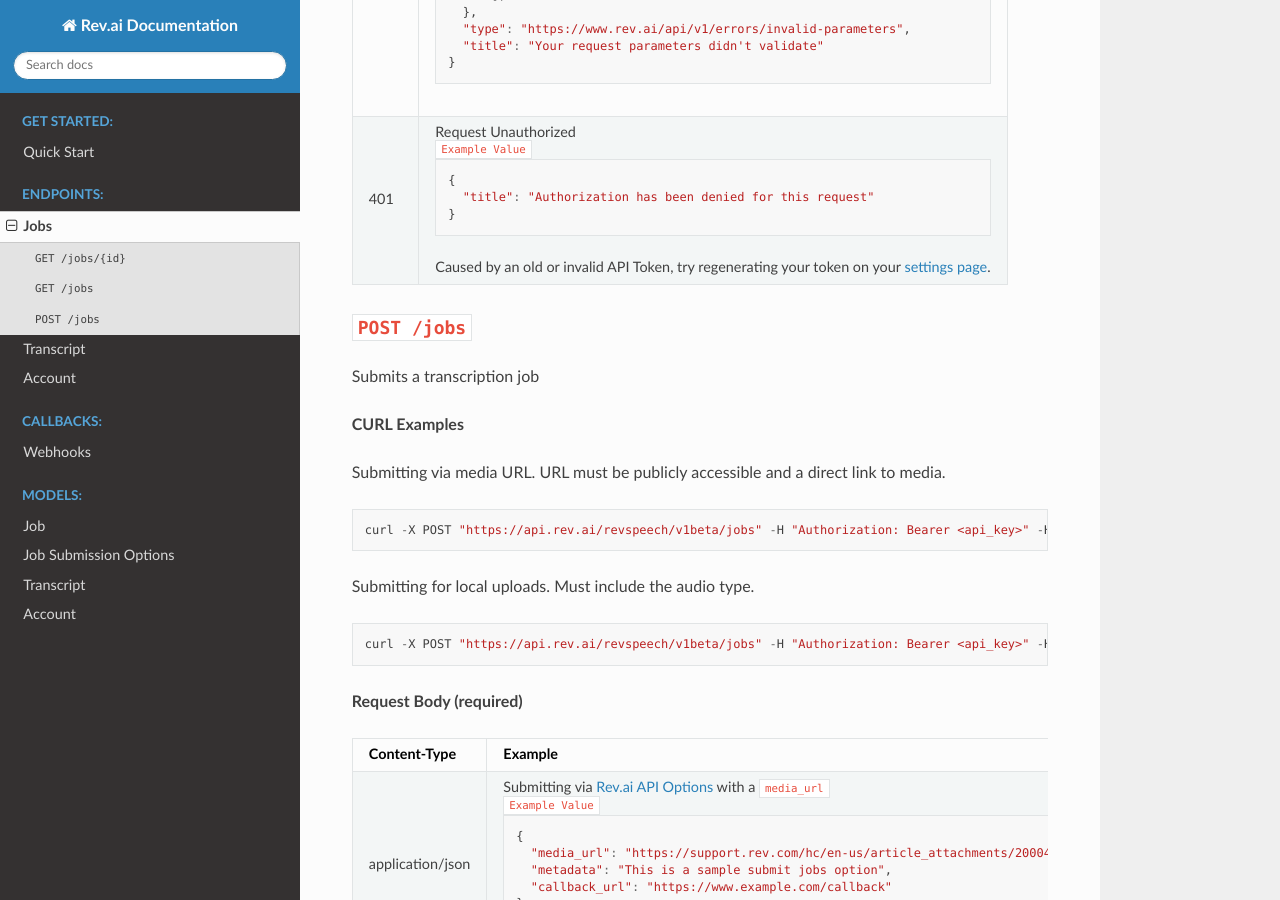
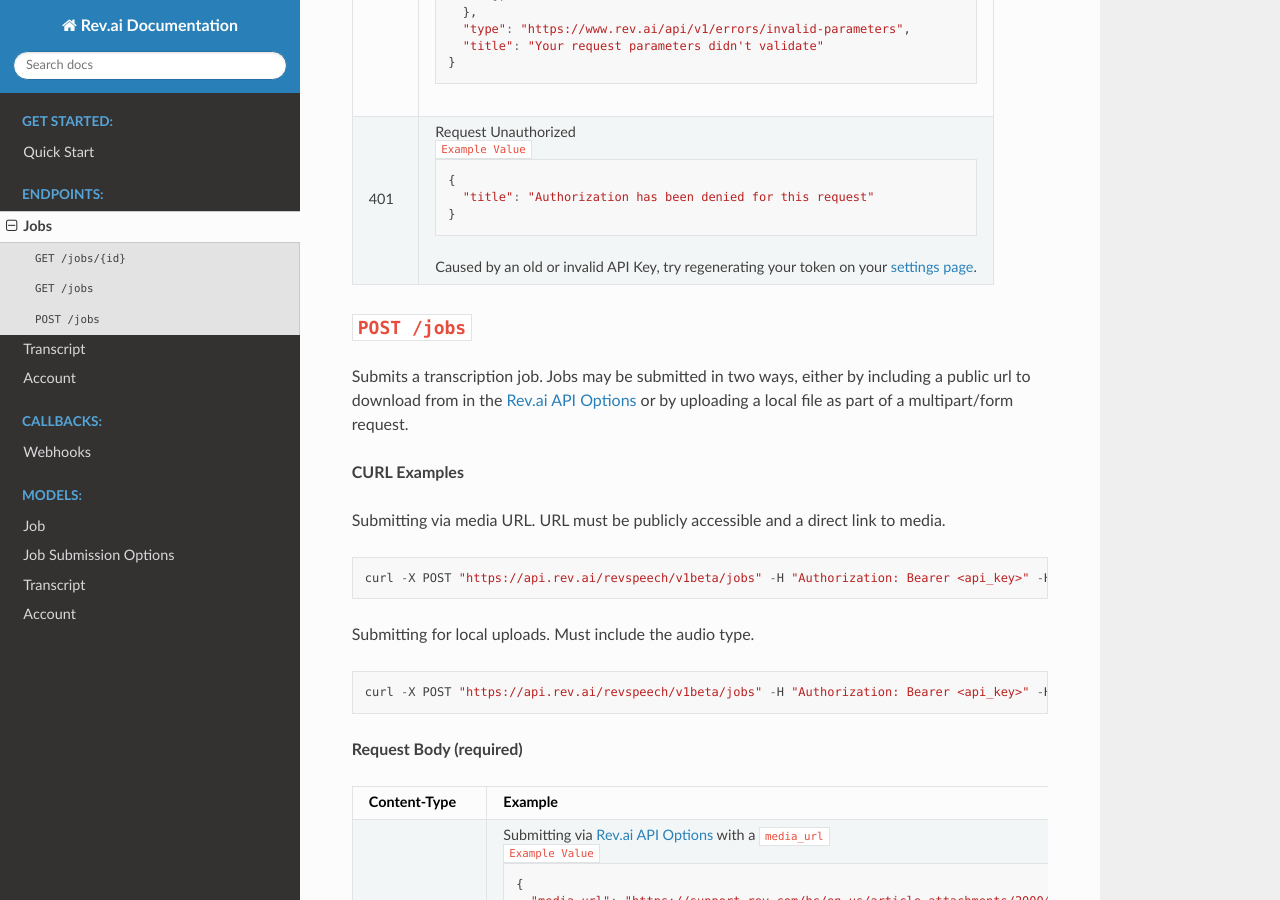
Before and after one commit to revdotcom/revspeech-api-docs, a Sphinx documentation site: the page built from source/endpoints/jobs.rst, in a window 1280 px wide and 900 px high, scrolled down 2152 px. Built offline with Sphinx 7.4.7 and the Read the Docs theme 2.0.0, drawn with Linux system fonts in a browser that asks for light colours; some of the changed text lies outside the part shown.

Commit message:
Address comments

```diff
--- a/source/conf.py
+++ b/source/conf.py
@@ -27,7 +27,7 @@
 # The short X.Y version
 version = u''
 # The full version, including alpha/beta/rc tags
-release = u'1.0.1'
+release = u'1.0.0'
 
 
 # -- General configuration ---------------------------------------------------
--- a/source/endpoints/account.rst
+++ b/source/endpoints/account.rst
@@ -43,5 +43,5 @@
                           "title": "Authorization has been denied for this request"
                         }
 
-                       Caused by an old or invalid API Token, try regenerating your token on your `settings page`_.
+                       Caused by an old or invalid API Key, try regenerating your key on your `settings page`_.
 ====================== ===============================================================
--- a/source/endpoints/jobs.rst
+++ b/source/endpoints/jobs.rst
@@ -141,14 +141,14 @@
                           "title": "Authorization has been denied for this request"
                         }
 
-                       Caused by an old or invalid API Token, try regenerating your token on your `settings page`_.
+                       Caused by an old or invalid API Key, try regenerating your token on your `settings page`_.
 ====================== ===============================================================
 
 
 ``POST /jobs``
 *****************
 
-Submits a transcription job
+Submits a transcription job. Jobs may be submitted in two ways, either by including a public url to download from in the :ref:`Rev.ai API Options <options-model>` or by uploading a local file as part of a multipart/form request.
 
 **CURL Examples**
 
@@ -237,7 +237,7 @@
                           "title": "Authorization has been denied for this request"
                         }
 
-                       Caused by an old or invalid API Token, try regenerating your token on your `settings page`_.
+                       Caused by an old or invalid API Key, try regenerating your token on your `settings page`_.
 ---------------------- ---------------------------------------------------------------
 403                    Insufficient Credits
 
--- a/source/endpoints/transcript.rst
+++ b/source/endpoints/transcript.rst
@@ -9,7 +9,7 @@
 
 Gets an :ref:`transcript <transcript-model>` by :ref:`job <job-model>` id
 
-Note: all GET transcript requests must include an ``Accept`` header that specifies the desired output format. Either plain text or revs special json format
+Note: all GET transcript requests must include an ``Accept`` header that specifies the desired output format. Either plain text or Rev.ai's special json format
 
 **CURL Examples**
 
@@ -90,7 +90,7 @@
                           "title": "Authorization has been denied for this request"
                         }
 
-                       Caused by an old or invalid API Token, try regenerating your token on your `settings page`_.
+                       Caused by an old or invalid API Key, try regenerating your token on your `settings page`_.
 ---------------------- ---------------------------------------------------------------
 404                    Job Not Found
 ---------------------- ---------------------------------------------------------------
--- a/source/models/options.rst
+++ b/source/models/options.rst
@@ -36,8 +36,6 @@
 
 **From Media Url**
 
-When submitting a job with a link to the media to be transcribed the media_url is included in the options parameter:
-
 .. code:: javascript
 
     {
@@ -49,8 +47,6 @@
 
 **From Local File**
 
-Otherwise options will be a separate json parameter of the multipart/form-data request:
-
 .. code:: javascript
 
     {
--- a/source/quickstart.rst
+++ b/source/quickstart.rst
@@ -24,7 +24,7 @@
 
   {"id":"2028247","created_on":"2018-09-15T05:14:38.13","name":"sample.mp3","metadata":"This is a sample submit jobs option for multipart","status":"in_progress"}
 
-This id (in this case 2028247) will allow you to retrieve your transcript.
+This `id` (in this case `2028247`) will allow you to retrieve your transcript.
 
 ``Get Your Transcript``
 ***********************
```
